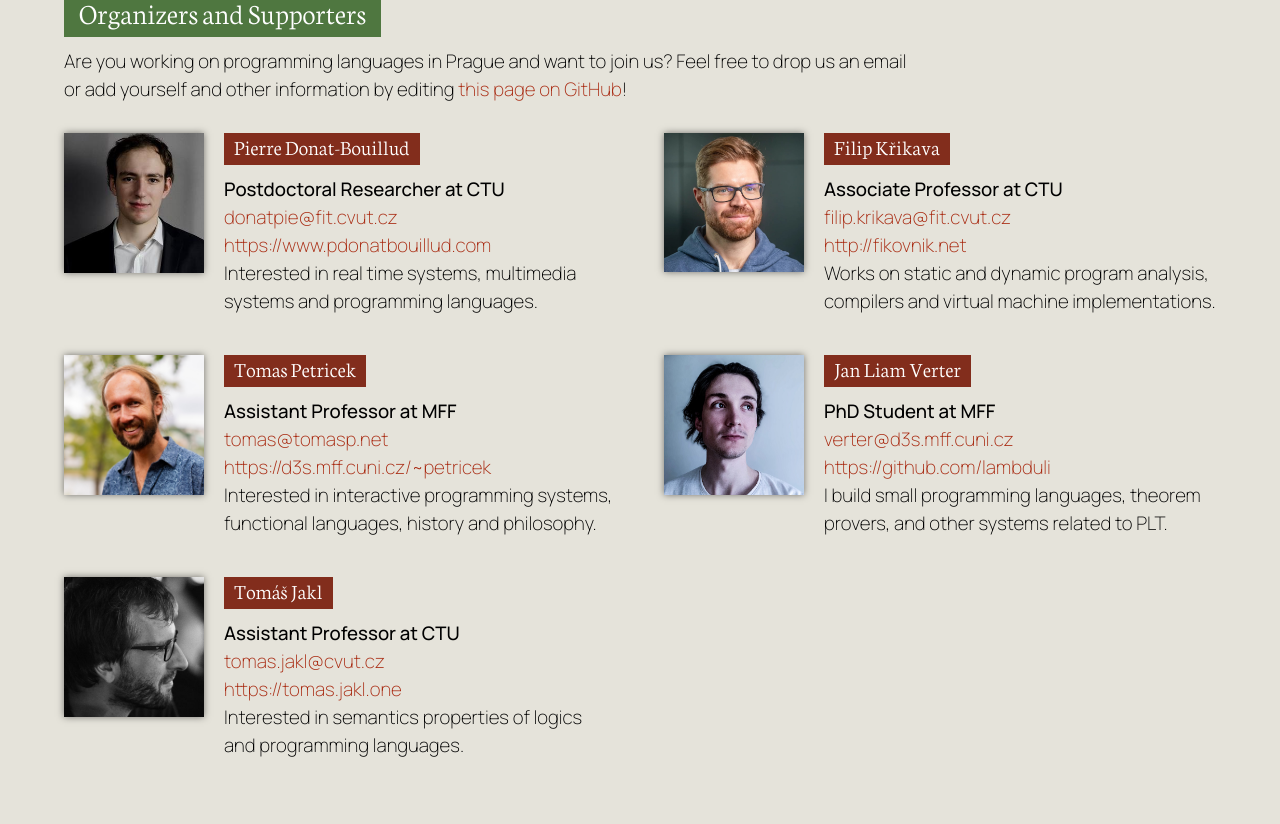
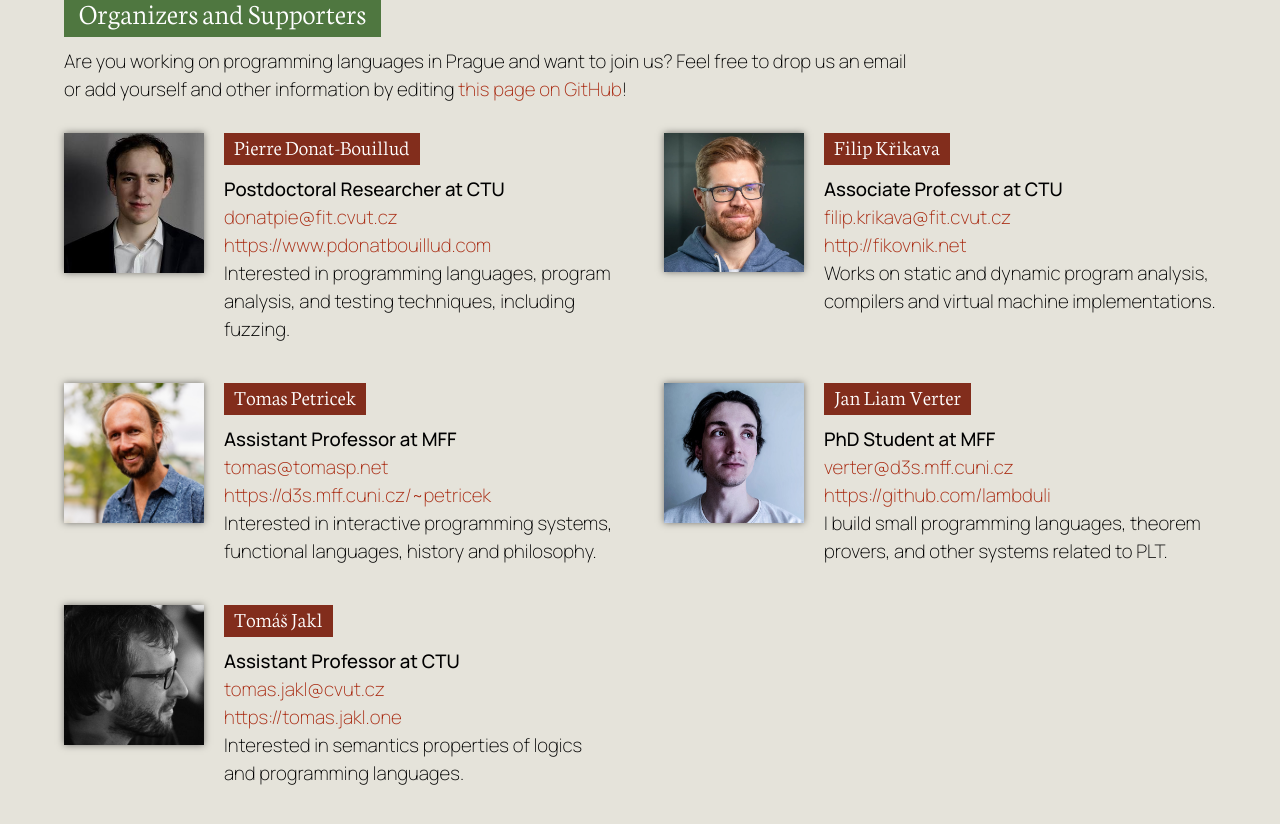
Before and after one commit to prgprg-org/prgprg-org.github.io, a Jekyll site: the page built from index.html, in a window 1280 px wide and 900 px high, scrolled down 2606 px. Shown: the top 824 px of the window. Built offline with Jekyll 4.4.1, drawn with Linux system fonts in a browser that asks for light colours.

Commit message:
Update interests

```diff
--- a/_data/members.yml
+++ b/_data/members.yml
@@ -3,7 +3,7 @@
   position: Postdoctoral Researcher at CTU
   email: donatpie@fit.cvut.cz
   web: https://www.pdonatbouillud.com
-  interests: Interested in real time systems, multimedia systems and programming languages.
+  interests: Interested in programming languages, program analysis, and testing techniques, including fuzzing.
 
 - name: Filip Křikava
   photo: img/people/filip.jpg
```
